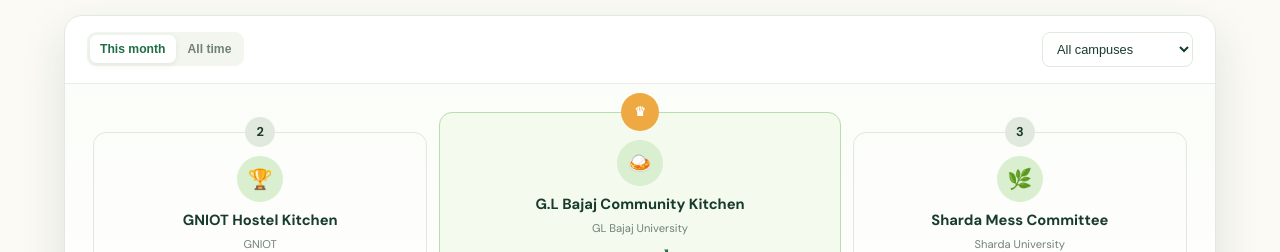
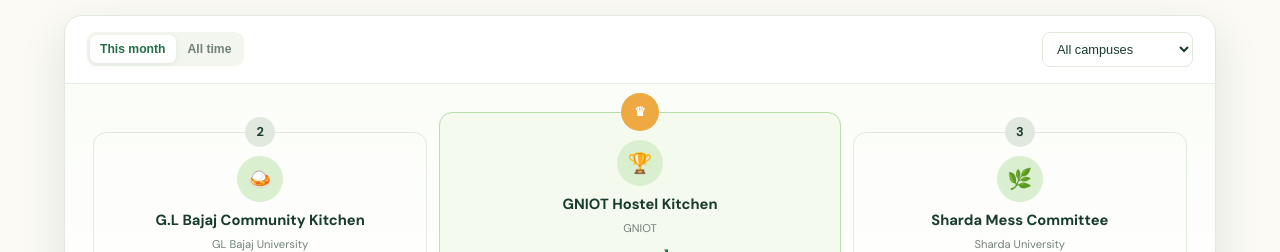
Before and after one commit to MALIK25252007/Smart_Campus_Food_matcher, a plain HTML site: page leaderboard/leaderboard.html in a window 1280 px wide. Shown: the part 700-952 px from the top of the page. Drawn offline with nearby package versions, Linux system fonts and the light colour scheme.

Commit message:
Update leaderboard.html

```diff
--- a/leaderboard/leaderboard.html
+++ b/leaderboard/leaderboard.html
@@ -9,7 +9,7 @@
 <section class="feature-grid"><article class="card"><h2>Campus goals</h2><p>Visible goals give every donation a shared purpose, without making the leaderboard feel like a competition for people in need.</p><div class="milestone"><div class="mile-icon">🍲</div><div><b>200 meals this month</b><span id="goalCopy">124 of 200 meals shared</span></div><div class="progress"><i id="goalBar" style="width:62%"></i></div></div><div class="milestone"><div class="mile-icon">♻️</div><div><b>50 kg food rescued</b><span>38 kg diverted from waste</span></div><div class="progress"><i style="width:76%"></i></div></div><div class="milestone"><div class="mile-icon">🏫</div><div><b>10 campus partners</b><span>7 campuses participating</span></div><div class="progress"><i style="width:70%"></i></div></div></article><article class="card"><h2>How ranking stays fair</h2><ul class="rules"><li><strong>Meals count after safe pickup</strong>, not just when they are posted.</li><li>Rank by <strong>meals served</strong>, then by recent contribution.</li><li>Show hostels and groups—not recipients—to protect privacy.</li><li>Badges reward consistency, safety, and community reach.</li></ul><p>Recommended next step: add a verified collection confirmation so listed meals can become confirmed impact automatically.</p></article></section></div></main><div class="toast" id="toast"></div>
 <script>
 const base=[
- {name:'GNIOT Hostel Kitchen',campus:'GNIOT',place:'Block B mess',meals:31,all:116,icon:'🏆',badge:'Campus champion'},
+ {name:'GNIOT Hostel Kitchen',campus:'GNIOT',place:'Block B mess',meals:25,all:116,icon:'🏆',badge:'Campus champion'},
  {name:'G.L Bajaj Community Kitchen',campus:'GL Bajaj University',place:'Boys Hostel C',meals:27,all:102,icon:'🍛',badge:'Food saver'},
  {name:'Sharda Mess Committee',campus:'Sharda University',place:'Knowledge Park III',meals:22,all:89,icon:'🌿',badge:'Consistent giver'},
  {name:'IIMT Hostel Team',campus:'IIMT College',place:'Main kitchen',meals:17,all:63,icon:'🍲',badge:'Rising star'},
```
